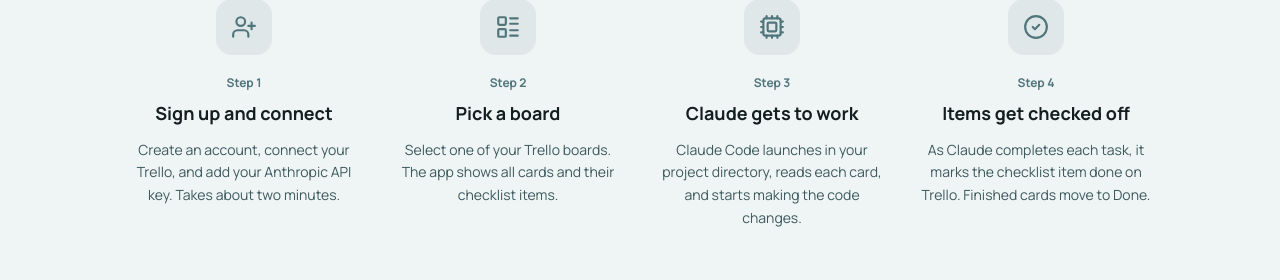
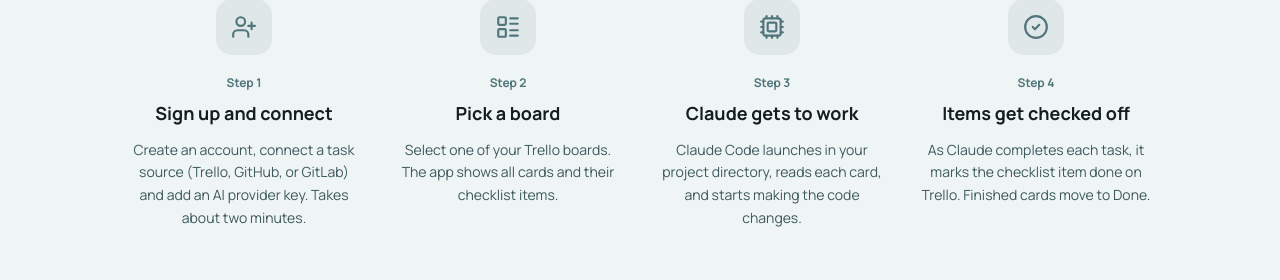
Before and after one commit to JoshJAL/claude-trello-frontend, a React (Vite) app: page / in a window 1280 px wide. Shown: the part 1680-1960 px from the top of the page. Built offline with nearby package versions, Linux system fonts and the light colour scheme.

Commit message:
Update How It Works Step 1 to be provider-agnostic

```diff
--- a/src/sections/HowItWorks.tsx
+++ b/src/sections/HowItWorks.tsx
@@ -5,7 +5,7 @@
     icon: UserPlus,
     title: "Sign up and connect",
     description:
-      "Create an account, connect your Trello, and add your Anthropic API key. Takes about two minutes.",
+      "Create an account, connect a task source (Trello, GitHub, or GitLab) and add an AI provider key. Takes about two minutes.",
   },
   {
     icon: LayoutList,
```
